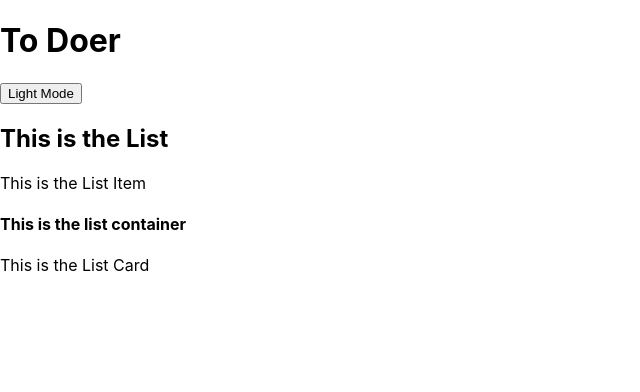
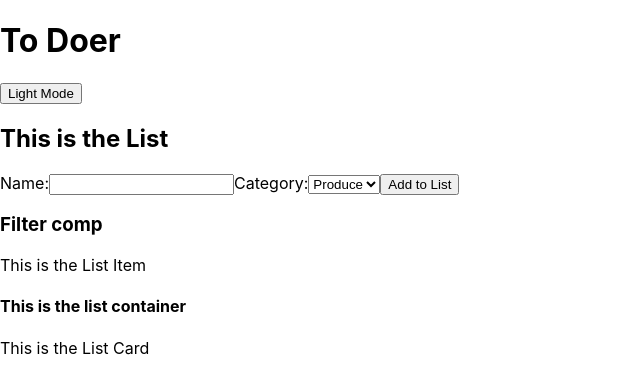
Before and after one commit to ctcoded/get-er-done, a React (Create React App) app: page / in a window 1280 px wide. Shown: the top 392 px of the page, without its empty margins (0-640 px from the left). Built offline with nearby package versions, Linux system fonts and the light colour scheme.

Commit message:
filled out itemForm

```diff
--- a/src/components/ItemForm.js
+++ b/src/components/ItemForm.js
@@ -1,9 +1,36 @@
-import React from 'react';
+import React, { useState} from 'react';
 
 function ItemForm() {
+    const [name, setName] = useState("")
+    const [category, setCategory] = useState("produce")
     return(
-        <h4>Item Form</h4>
-    )
+        <form>
+            <label>
+            Name:
+            <input
+                type="text"
+                name="name"
+                value={name}
+                onChange={(e) => setName(e.target.value)}
+            />
+            </label>
+
+            <label>
+                Category:
+                <select
+                    name="category"
+                    value={category}
+                    onChange={(e) => setCategory(e.target.value)}
+                >
+                    <option value="Produce">Produce</option>
+                    <option value="Dairy">Dairy</option>
+                    <option value="Dessert">Dessert</option>
+                </select>
+            </label>
+
+            <button type="submit">Add to List</button>
+        </form>
+    );
 }
 
 export default ItemForm;
--- a/src/components/List.js
+++ b/src/components/List.js
@@ -8,6 +8,8 @@ function List() {
     return (
         <div>
             <h2>This is the List</h2>
+            <ItemForm />
+            <Filter />
             <ListItem />
         </div>
 
```
